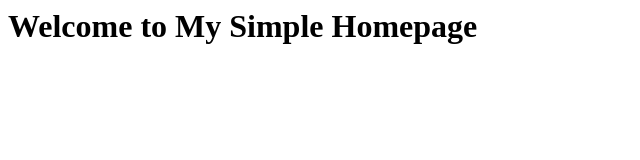
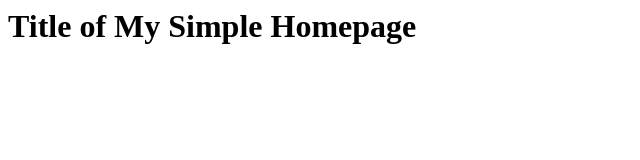
Before and after one commit to hhjhhjh/simple-homepage, a plain HTML site: page index.html in a window 1280 px wide. Shown: the whole page, without its empty margins (0-640 px from the left). Drawn offline with Linux system fonts and the light colour scheme.

Commit message:
Update index.html

```diff
--- a/index.html
+++ b/index.html
@@ -3,6 +3,6 @@
     <title>My Simple Homepage</title>
   </head>
   <body>
-    <h1>Welcome to My Simple Homepage</h1>
+    <h1>Title of My Simple Homepage</h1>
   </body>
 </html>
```
